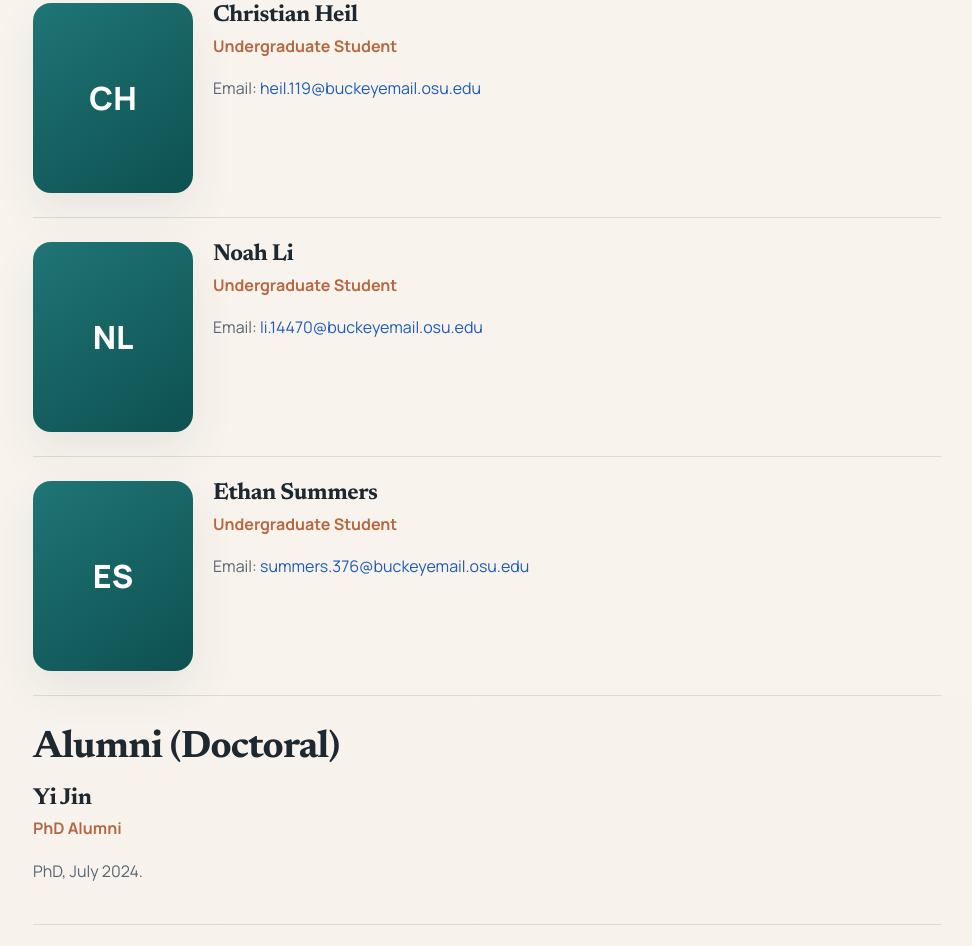
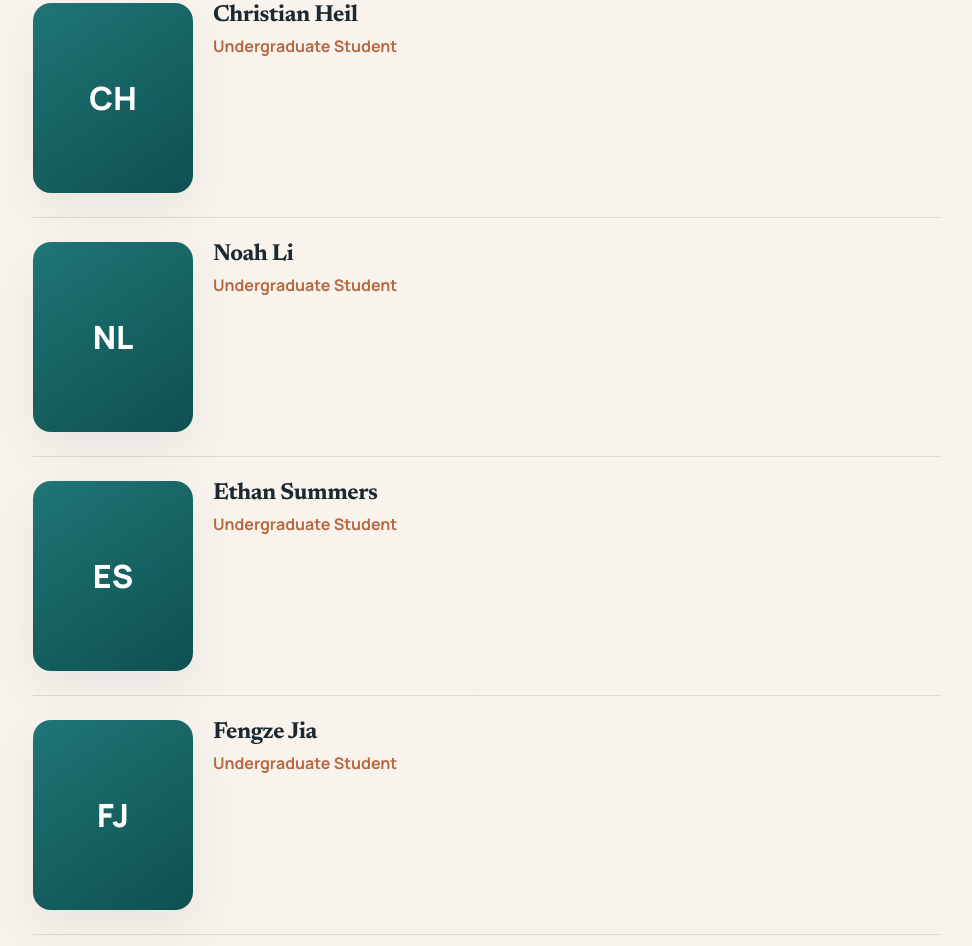
Before and after one commit to su-idr-lab/su-idr-lab.github.io, a plain HTML site: page people.html in a window 1280 px wide. Shown: the part 1081-2027 px from the top of the page, without its empty margins (289-1261 px from the left). Drawn offline with Linux system fonts and the light colour scheme.

Commit message:
Keep the undergraduate roster current while protecting student contact details
Add Fengze Jia using the existing undergraduate profile layout and remove email addresses from all current undergraduate entries.

Tested: Verified four undergraduate profiles, no undergraduate emails, preserved faculty contact, and git diff --check.

Scope-risk: narrow

Not-tested: Browser rendering and production deployment.

```diff
--- a/people.html
+++ b/people.html
@@ -101,7 +101,6 @@
               <div class="profile-body">
                 <h3>Christian Heil</h3>
                 <p class="profile-title">Undergraduate Student</p>
-                <p>Email: <a href="mailto:heil.119@buckeyemail.osu.edu">heil.119@buckeyemail.osu.edu</a></p>
               </div>
             </article>
             <article class="profile-entry">
@@ -109,7 +108,6 @@
               <div class="profile-body">
                 <h3>Noah Li</h3>
                 <p class="profile-title">Undergraduate Student</p>
-                <p>Email: <a href="mailto:li.14470@buckeyemail.osu.edu">li.14470@buckeyemail.osu.edu</a></p>
               </div>
             </article>
             <article class="profile-entry">
@@ -117,7 +115,13 @@
               <div class="profile-body">
                 <h3>Ethan Summers</h3>
                 <p class="profile-title">Undergraduate Student</p>
-                <p>Email: <a href="mailto:summers.376@buckeyemail.osu.edu">summers.376@buckeyemail.osu.edu</a></p>
+              </div>
+            </article>
+            <article class="profile-entry">
+              <div class="profile-photo profile-photo-placeholder" aria-hidden="true">FJ</div>
+              <div class="profile-body">
+                <h3>Fengze Jia</h3>
+                <p class="profile-title">Undergraduate Student</p>
               </div>
             </article>
           </section>
```
